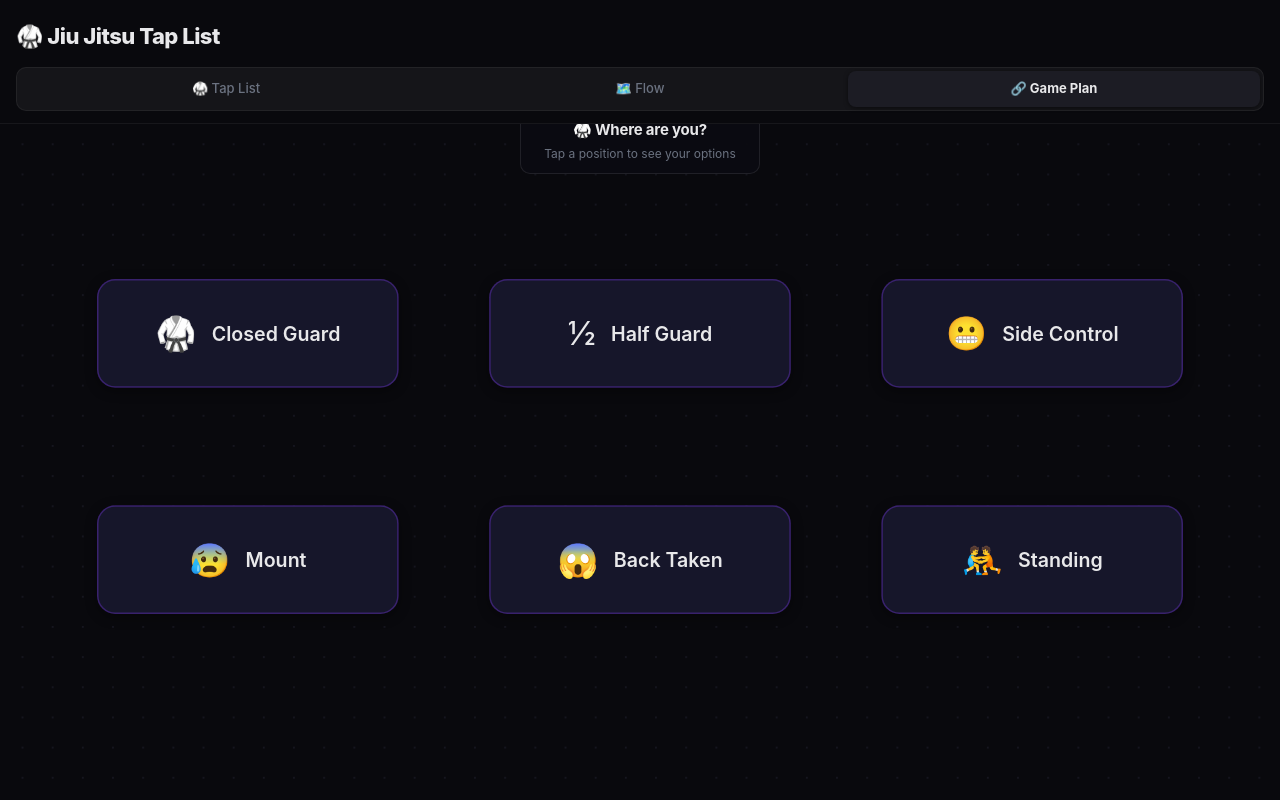
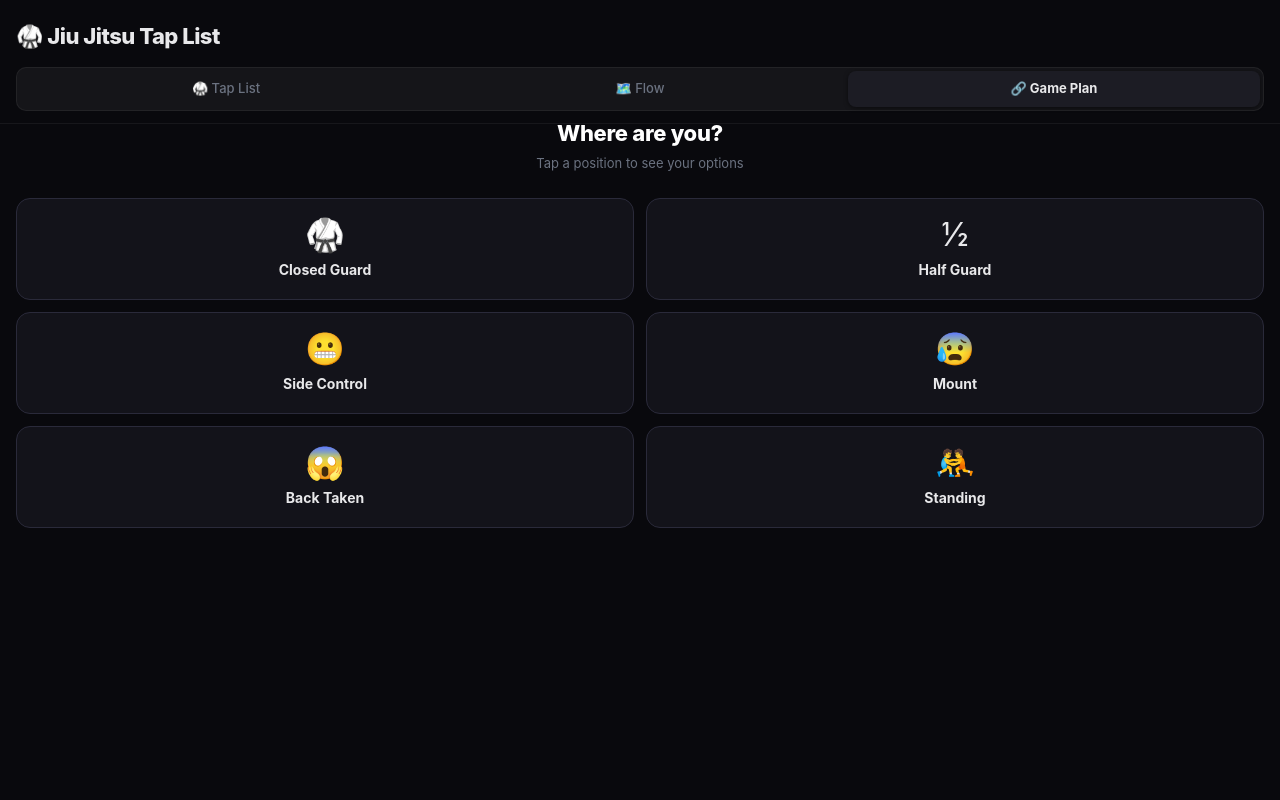
Before and after one commit to Top-Choice-Lawn-Care/tap-list, a Next.js app: page / in a window 1280 px wide. Both pictures are taken after a click on the button "🔗 Game Plan". Built offline with nearby package versions, Linux system fonts and the light colour scheme.

Commit message:
Fix: Game Plan default view — plain CSS grid, fills screen, no dead space

```diff
--- a/app/components/GamePlanFlow.tsx
+++ b/app/components/GamePlanFlow.tsx
@@ -28,6 +28,17 @@ type PositionKey =
   | 'mount'
   | 'back-taken'
   | 'standing';
+
+// ─── Starting Positions Array (for default grid view) ────────────────────────
+
+const STARTING_POSITIONS: { id: PositionKey; emoji: string; label: string }[] = [
+  { id: 'closed-guard', emoji: '🥋', label: 'Closed Guard' },
+  { id: 'half-guard',   emoji: '½',  label: 'Half Guard'   },
+  { id: 'side-control', emoji: '😬', label: 'Side Control' },
+  { id: 'mount',        emoji: '😰', label: 'Mount'        },
+  { id: 'back-taken',   emoji: '😱', label: 'Back Taken'   },
+  { id: 'standing',     emoji: '🤼', label: 'Standing'     },
+];
 
 // ─── Custom Node Components ───────────────────────────────────────────────────
 
@@ -238,18 +249,6 @@ function ed(
   };
 }
 
-// ─── Default View: 6 Starting Position Nodes ─────────────────────────────────
-//  Layout: 3-col × 2-row grid, 200×70 cards, 60px gap
-
-const DEFAULT_NODES: Node[] = [
-  nd('closed-guard', 'startingPos', 0,   0,   { emoji: '🥋', label: 'Closed Guard' }),
-  nd('half-guard',   'startingPos', 260, 0,   { emoji: '½', label: 'Half Guard'   }),
-  nd('side-control', 'startingPos', 520, 0,   { emoji: '😬', label: 'Side Control' }),
-  nd('mount',        'startingPos', 0,   150, { emoji: '😰', label: 'Mount'        }),
-  nd('back-taken',   'startingPos', 260, 150, { emoji: '😱', label: 'Back Taken'   }),
-  nd('standing',     'startingPos', 520, 150, { emoji: '🤼', label: 'Standing'     }),
-];
-
 // ─── Subgraph Definitions ─────────────────────────────────────────────────────
 
 type Subgraph = { nodes: Node[]; edges: Edge[] };
@@ -257,22 +256,18 @@ type Subgraph = { nodes: Node[]; edges: Edge[] };
 const SUBGRAPHS: Record<PositionKey, Subgraph> = {
 
   // ── CLOSED GUARD ────────────────────────────────────────────────────────────
-  // Root centered at y=212 (midpoint of 6 level-1 items at y=0..425, spacing=85)
   'closed-guard': {
     nodes: [
       nd('root',        'selected',     COL0, 212, { emoji: '🥋', label: 'Closed Guard' }),
-      // Level 1
       nd('cg-tri',      'submission',   COL1, 0,   { label: 'Triangle Choke' }),
       nd('cg-arm',      'submission',   COL1, 85,  { label: 'Armbar' }),
       nd('cg-kim',      'submission',   COL1, 170, { label: 'Kimura' }),
       nd('cg-omo',      'submission',   COL1, 255, { label: 'Omoplata' }),
       nd('cg-mount',    'intermediate', COL1, 340, { label: 'Mount (top)' }),
       nd('cg-open',     'intermediate', COL1, 425, { label: 'Open Guard' }),
-      // Level 2 — from Mount (top)
       nd('cg-2-arm',    'submission',   COL2, 255, { label: 'Armbar' }),
       nd('cg-2-ame',    'submission',   COL2, 340, { label: 'Americana' }),
       nd('cg-2-back',   'intermediate', COL2, 425, { label: 'Back Mount (top)' }),
-      // Level 2 — from Open Guard (shares cg-2-back)
       nd('cg-2-tri',    'submission',   COL2, 510, { label: 'Triangle Choke' }),
     ],
     edges: [
@@ -291,18 +286,14 @@ const SUBGRAPHS: Record<PositionKey, Subgraph> = {
   },
 
   // ── HALF GUARD ──────────────────────────────────────────────────────────────
-  // Root at y=85 (3 items at y=0,85,170)
   'half-guard': {
     nodes: [
       nd('root',        'selected',     COL0, 85,  { emoji: '½', label: 'Half Guard' }),
-      // Level 1
       nd('hg-back',     'intermediate', COL1, 0,   { label: 'Back Mount (top)' }),
       nd('hg-kim',      'submission',   COL1, 85,  { label: 'Kimura' }),
       nd('hg-cg',       'intermediate', COL1, 170, { label: 'Closed Guard' }),
-      // Level 2 — from Back Mount (top)
       nd('hg-2-rnc',    'submission',   COL2, 0,   { label: 'Rear Naked Choke' }),
       nd('hg-2-bow',    'submission',   COL2, 85,  { label: 'Bow & Arrow' }),
-      // Level 2 — from Closed Guard
       nd('hg-2-tri',    'submission',   COL2, 170, { label: 'Triangle Choke' }),
       nd('hg-2-arm',    'submission',   COL2, 255, { label: 'Armbar' }),
       nd('hg-2-kim',    'submission',   COL2, 340, { label: 'Kimura' }),
@@ -319,23 +310,18 @@ const SUBGRAPHS: Record<PositionKey, Subgraph> = {
     ],
   },
 
-  // ── SIDE CONTROL (bottom, escaping) ─────────────────────────────────────────
-  // Root at y=170 (3 items at y=0,170,340)
+  // ── SIDE CONTROL ─────────────────────────────────────────────────────────────
   'side-control': {
     nodes: [
       nd('root',         'selected',     COL0, 170, { emoji: '😬', label: 'Side Control' }),
-      // Level 1
       nd('sc-cg',        'intermediate', COL1, 0,   { label: 'Closed Guard' }),
       nd('sc-hg',        'intermediate', COL1, 170, { label: 'Half Guard' }),
       nd('sc-turtle',    'intermediate', COL1, 340, { label: 'Turtle' }),
-      // Level 2 — from Closed Guard
       nd('sc-2-tri',     'submission',   COL2, 0,   { label: 'Triangle Choke' }),
       nd('sc-2-arm',     'submission',   COL2, 85,  { label: 'Armbar' }),
       nd('sc-2-kim',     'submission',   COL2, 170, { label: 'Kimura' }),
-      // Level 2 — from Half Guard
       nd('sc-2-back',    'intermediate', COL2, 255, { label: 'Back Mount (top)' }),
       nd('sc-2-kim2',    'submission',   COL2, 340, { label: 'Kimura' }),
-      // Level 2 — from Turtle
       nd('sc-2-back2',   'intermediate', COL2, 425, { label: 'Back Mount (top)' }),
       nd('sc-2-cg',      'intermediate', COL2, 510, { label: 'Closed Guard' }),
     ],
@@ -353,19 +339,15 @@ const SUBGRAPHS: Record<PositionKey, Subgraph> = {
     ],
   },
 
-  // ── MOUNT (bottom, escaping) ─────────────────────────────────────────────────
-  // Root at y=85 (2 items at y=0,170)
+  // ── MOUNT ─────────────────────────────────────────────────────────────────────
   'mount': {
     nodes: [
       nd('root',        'selected',     COL0, 85,  { emoji: '😰', label: 'Mount' }),
-      // Level 1
       nd('mt-cg',       'intermediate', COL1, 0,   { label: 'Closed Guard' }),
       nd('mt-hg',       'intermediate', COL1, 170, { label: 'Half Guard' }),
-      // Level 2 — from Closed Guard
       nd('mt-2-tri',    'submission',   COL2, 0,   { label: 'Triangle Choke' }),
       nd('mt-2-arm',    'submission',   COL2, 85,  { label: 'Armbar' }),
       nd('mt-2-kim',    'submission',   COL2, 170, { label: 'Kimura' }),
-      // Level 2 — from Half Guard
       nd('mt-2-back',   'intermediate', COL2, 255, { label: 'Back Mount (top)' }),
       nd('mt-2-kim2',   'submission',   COL2, 340, { label: 'Kimura' }),
     ],
@@ -380,18 +362,14 @@ const SUBGRAPHS: Record<PositionKey, Subgraph> = {
     ],
   },
 
-  // ── BACK TAKEN (bottom, escaping) ────────────────────────────────────────────
-  // Root at y=85 (2 items at y=0,170)
+  // ── BACK TAKEN ────────────────────────────────────────────────────────────────
   'back-taken': {
     nodes: [
       nd('root',        'selected',     COL0, 85,  { emoji: '😱', label: 'Back Taken' }),
-      // Level 1
       nd('bt-sc',       'intermediate', COL1, 0,   { label: 'Side Control (bottom)' }),
       nd('bt-turtle',   'intermediate', COL1, 170, { label: 'Turtle' }),
-      // Level 2 — from Side Control
       nd('bt-2-cg',     'intermediate', COL2, 0,   { label: 'Closed Guard' }),
       nd('bt-2-hg',     'intermediate', COL2, 85,  { label: 'Half Guard' }),
-      // Level 2 — from Turtle
       nd('bt-2-cg2',    'intermediate', COL2, 170, { label: 'Closed Guard' }),
       nd('bt-2-sc',     'intermediate', COL2, 255, { label: 'Side Control (bottom)' }),
     ],
@@ -406,29 +384,22 @@ const SUBGRAPHS: Record<PositionKey, Subgraph> = {
   },
 
   // ── STANDING ────────────────────────────────────────────────────────────────
-  // 4-column layout: COL0 root → COL1 level-1 → COL2 level-2 → COL3 level-3
-  // Level-1 y range 0..750, root centred at 307
   'standing': {
     nodes: [
       nd('root',         'selected',     COL0, 307, { emoji: '🤼', label: 'Standing' }),
-      // Level 1
       nd('st-dl',        'takedown',     COL1, 0,   { label: 'Double Leg' }),
       nd('st-sl',        'takedown',     COL1, 90,  { label: 'Single Leg' }),
       nd('st-ad',        'intermediate', COL1, 210, { label: 'Arm Drag' }),
       nd('st-guil',      'submission',   COL1, 330, { label: 'Guillotine' }),
       nd('st-cg',        'intermediate', COL1, 460, { label: 'Closed Guard' }),
       nd('st-sc',        'intermediate', COL1, 750, { label: 'Side Control (top)' }),
-      // Level 2 — from Arm Drag
       nd('st-back',      'intermediate', COL2, 160, { label: 'Back Mount (top)' }),
-      // Level 2 — from Closed Guard
       nd('st-2-tri',     'submission',   COL2, 410, { label: 'Triangle Choke' }),
       nd('st-2-arm',     'submission',   COL2, 500, { label: 'Armbar' }),
       nd('st-2-kim',     'submission',   COL2, 590, { label: 'Kimura' }),
-      // Level 2 — from Side Control (top)
       nd('st-2-mount',   'intermediate', COL2, 700, { label: 'Mount (top)' }),
       nd('st-2-ame',     'submission',   COL2, 790, { label: 'Americana' }),
       nd('st-2-darce',   'submission',   COL2, 880, { label: "D'Arce Choke" }),
-      // Level 3 — from Back Mount (top)
       nd('st-3-rnc',     'submission',   COL3, 115, { label: 'Rear Naked Choke' }),
       nd('st-3-bow',     'submission',   COL3, 205, { label: 'Bow & Arrow' }),
     ],
@@ -463,51 +434,110 @@ const POSITION_LABEL: Record<PositionKey, { emoji: string; label: string }> = {
   'standing':     { emoji: '🤼', label: 'Standing'     },
 };
 
-// ─── Inner Component ──────────────────────────────────────────────────────────
+// ─── Default View: Plain CSS Grid ────────────────────────────────────────────
 
-function GamePlanFlowInner() {
+function DefaultView({ onSelect }: { onSelect: (pos: PositionKey) => void }) {
+  return (
+    <div
+      style={{
+        display: 'flex',
+        flexDirection: 'column',
+        height: '100%',
+        padding: '16px',
+        boxSizing: 'border-box',
+      }}
+    >
+      {/* Header */}
+      <div style={{ textAlign: 'center', marginBottom: '24px', paddingTop: '8px' }}>
+        <div style={{ fontSize: '22px', fontWeight: 800, color: '#fff', letterSpacing: '-0.3px' }}>
+          Where are you?
+        </div>
+        <div style={{ fontSize: '13px', color: '#6b7280', marginTop: '4px' }}>
+          Tap a position to see your options
+        </div>
+      </div>
+
+      {/* 2-column grid of position cards */}
+      <div
+        style={{
+          display: 'grid',
+          gridTemplateColumns: '1fr 1fr',
+          gap: '12px',
+          flex: 1,
+          alignContent: 'start',
+        }}
+      >
+        {STARTING_POSITIONS.map((pos) => (
+          <button
+            key={pos.id}
+            onClick={() => onSelect(pos.id)}
+            style={{
+              backgroundColor: '#13131a',
+              border: '1.5px solid #2a2a3a',
+              borderRadius: '14px',
+              padding: '20px 16px',
+              cursor: 'pointer',
+              display: 'flex',
+              flexDirection: 'column',
+              alignItems: 'center',
+              gap: '10px',
+              fontFamily: 'inherit',
+              transition: 'all 0.15s ease',
+              WebkitTapHighlightColor: 'transparent',
+              minHeight: '100px',
+            }}
+          >
+            <span style={{ fontSize: '32px', lineHeight: 1 }}>{pos.emoji}</span>
+            <span
+              style={{
+                fontSize: '14px',
+                fontWeight: 700,
+                color: '#e8e8ea',
+                textAlign: 'center',
+                lineHeight: 1.3,
+              }}
+            >
+              {pos.label}
+            </span>
+          </button>
+        ))}
+      </div>
+    </div>
+  );
+}
+
+// ─── Inner Component (React Flow — only used for drill-down) ──────────────────
+
+function GamePlanFlowInner({
+  selectedPosition,
+  onBack,
+}: {
+  selectedPosition: PositionKey;
+  onBack: () => void;
+}) {
   const { fitView } = useReactFlow();
-  const [nodes, setNodes] = useNodesState<Node>(DEFAULT_NODES);
+  const [nodes, setNodes] = useNodesState<Node>([]);
   const [edges, setEdges] = useEdgesState<Edge>([]);
-  const [selectedPosition, setSelectedPosition] = useState<PositionKey | null>(null);
 
-  // Switch view and animate
-  const applyView = useCallback(
-    (pos: PositionKey | null) => {
-      if (pos === null) {
-        setNodes(DEFAULT_NODES);
-        setEdges([]);
-      } else {
-        const { nodes: sNodes, edges: sEdges } = SUBGRAPHS[pos];
+  // Load subgraph when position changes
+  useEffect(() => {
+    const { nodes: sNodes, edges: sEdges } = SUBGRAPHS[selectedPosition];
     setNodes(sNodes);
     setEdges(sEdges);
-      }
-      setSelectedPosition(pos);
     setTimeout(() => {
-        fitView({ padding: 0.22, duration: 400 });
+      fitView({ padding: 0.1, duration: 400 });
     }, 60);
+  }, [selectedPosition, fitView, setNodes, setEdges]);
+
+  const handleNodeClick: NodeMouseHandler = useCallback(
+    (_event, node) => {
+      // submission clicks handled inside SubmissionNode; no-op here
+      void node;
     },
-    [fitView, setNodes, setEdges]
+    []
   );
 
-  // Initial fit
-  useEffect(() => {
-    setTimeout(() => {
-      fitView({ padding: 0.18, duration: 300 });
-    }, 100);
-  }, [fitView]);
-
-  const handleNodeClick: NodeMouseHandler = useCallback(
-    (_, node) => {
-      if (node.type === 'startingPos' && selectedPosition === null) {
-        applyView(node.id as PositionKey);
-      }
-      // submission clicks are handled inside SubmissionNode itself
-    },
-    [selectedPosition, applyView]
-  );
-
-  const meta = selectedPosition ? POSITION_LABEL[selectedPosition] : null;
+  const meta = POSITION_LABEL[selectedPosition];
 
   return (
     <div style={{ width: '100%', height: '100%' }}>
@@ -517,7 +547,7 @@ function GamePlanFlowInner() {
         nodeTypes={nodeTypes}
         onNodeClick={handleNodeClick}
         fitView
-        fitViewOptions={{ padding: 0.18 }}
+        fitViewOptions={{ padding: 0.1 }}
         nodesDraggable={false}
         nodesConnectable={false}
         elementsSelectable={false}
@@ -544,33 +574,19 @@ function GamePlanFlowInner() {
               minWidth: '240px',
             }}
           >
-            {!selectedPosition ? (
-              <>
-                <div style={{ color: '#e8e8ea', fontSize: '15px', fontWeight: 700, letterSpacing: '-0.2px' }}>
-                  🥋 Where are you?
-                </div>
-                <div style={{ color: '#6b7280', fontSize: '12px', marginTop: '3px' }}>
-                  Tap a position to see your options
-                </div>
-              </>
-            ) : (
-              <>
             <div style={{ color: '#e8e8ea', fontSize: '15px', fontWeight: 700 }}>
-                  {meta!.emoji} {meta!.label}
+              {meta.emoji} {meta.label}
             </div>
             <div style={{ color: '#6b7280', fontSize: '11px', marginTop: '3px' }}>
               Tap a move to search YouTube
             </div>
-              </>
-            )}
           </div>
         </Panel>
 
         {/* ── Back Button ── */}
-        {selectedPosition && (
         <Panel position="top-left">
           <button
-              onClick={() => applyView(null)}
+            onClick={onBack}
             style={{
               background: 'rgba(12,12,18,0.90)',
               color: '#e8e8ea',
@@ -590,7 +606,6 @@ function GamePlanFlowInner() {
             ← Back
           </button>
         </Panel>
-        )}
       </ReactFlow>
     </div>
   );
@@ -599,9 +614,20 @@ function GamePlanFlowInner() {
 // ─── Export ───────────────────────────────────────────────────────────────────
 
 export default function GamePlanFlow() {
+  const [selectedPosition, setSelectedPosition] = useState<PositionKey | null>(null);
+
   return (
+    <div style={{ width: '100%', height: '100%', backgroundColor: '#09090d' }}>
+      {selectedPosition === null ? (
+        <DefaultView onSelect={setSelectedPosition} />
+      ) : (
         <ReactFlowProvider>
-      <GamePlanFlowInner />
+          <GamePlanFlowInner
+            selectedPosition={selectedPosition}
+            onBack={() => setSelectedPosition(null)}
+          />
         </ReactFlowProvider>
+      )}
+    </div>
   );
 }
```
Lines whose indentation alone changed are shown as unchanged.
